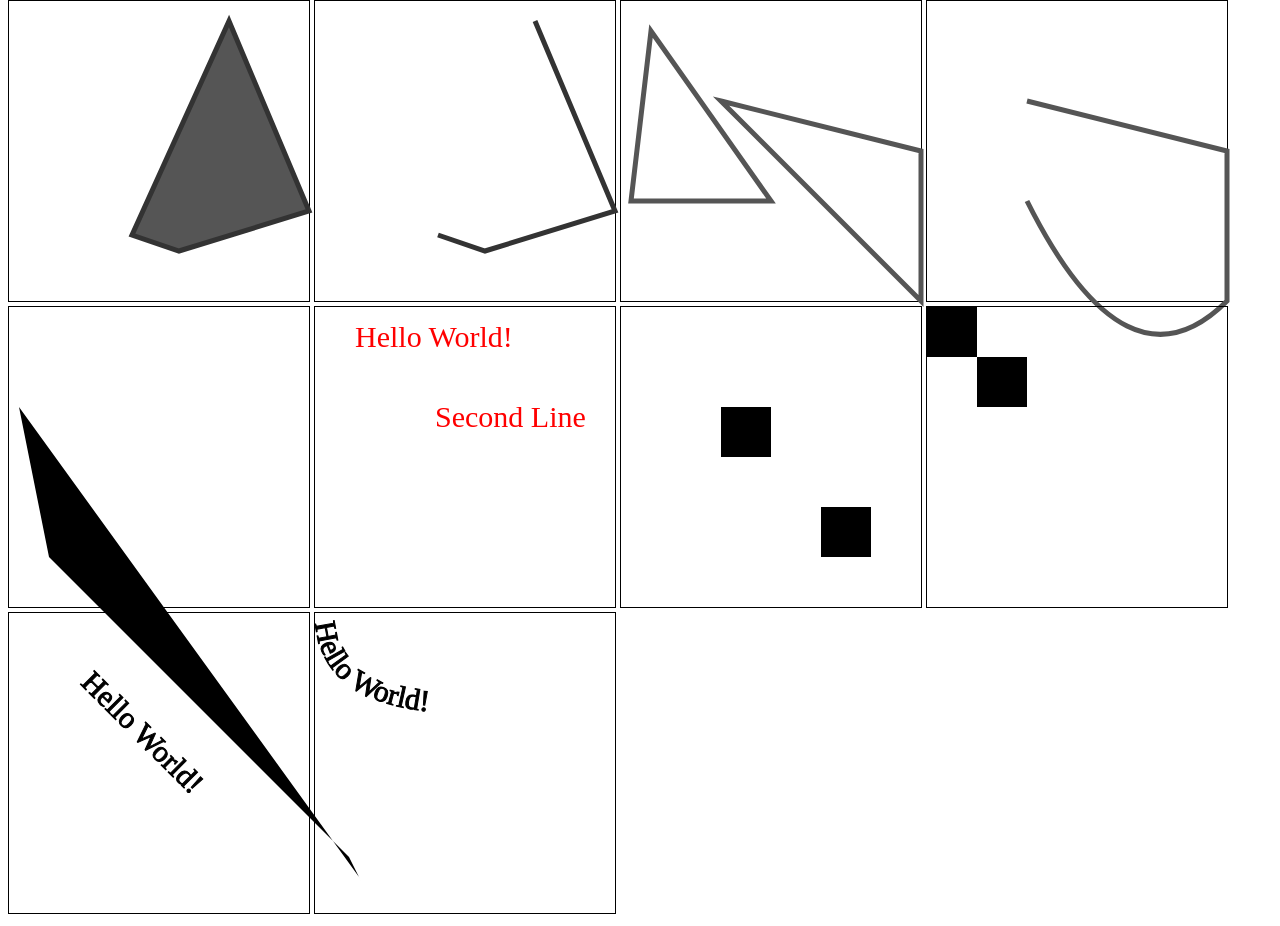
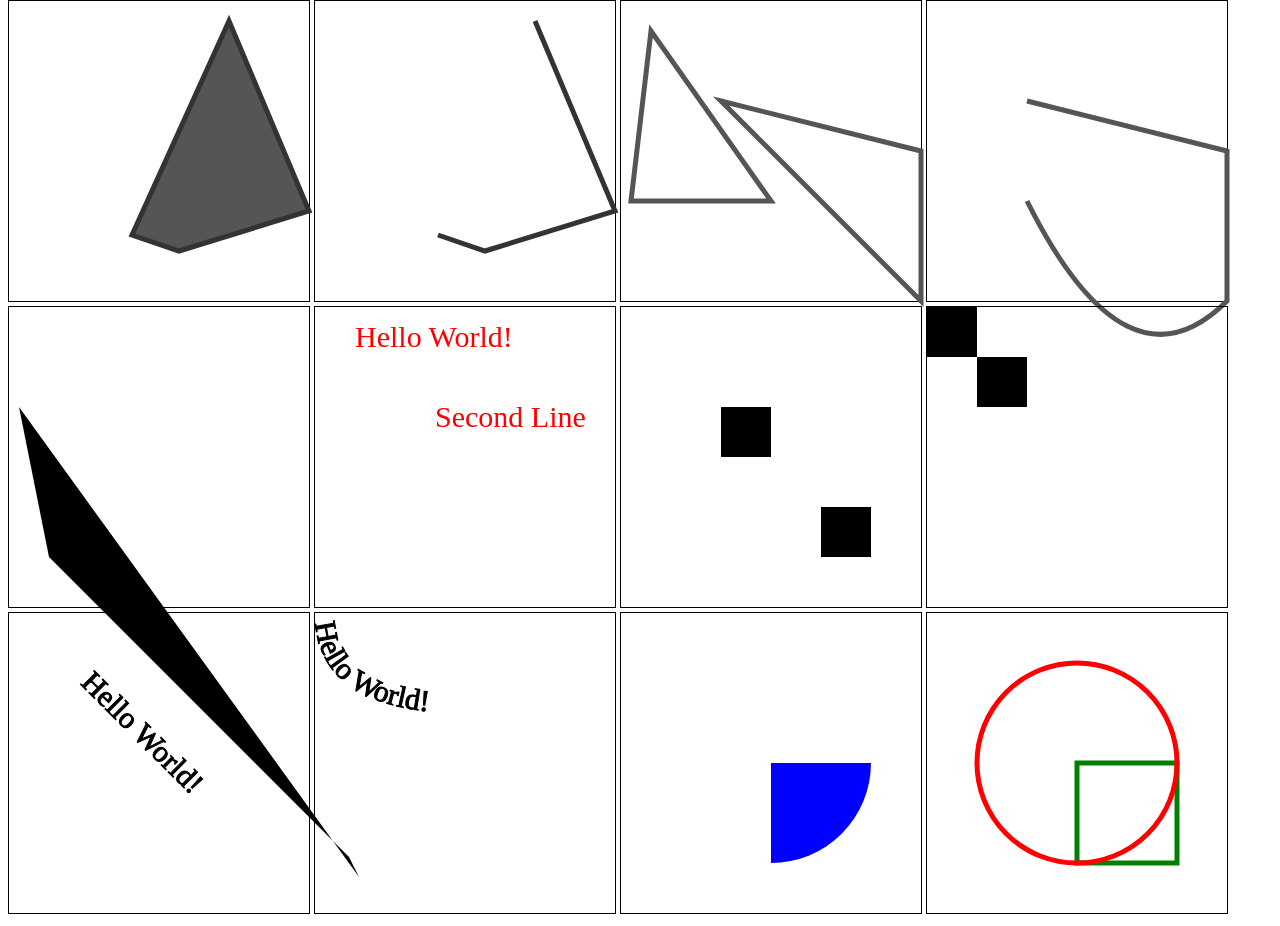
Before and after one commit to mmacdonald1/D3-intro, a website: page index.html in a window 1280 px wide. Shown: the part 386-1312 px from the top of the page. Drawn offline with Linux system fonts and the light colour scheme.

Commit message:
clip paths

```diff
--- a/index.html
+++ b/index.html
@@ -70,6 +70,7 @@
 </head>
 <body>
     <h1>Hello!</h1>
+    <!-- Shapes ------------>
     <svg class = "container">
         <rect id= "rectangle"></rect>
     </svg>
@@ -88,6 +89,8 @@
     <svg class = "container">
         <polyline id= "polyline" points="220,20 300,210 170,250 123,234"  ></polyline>
     </svg>
+
+    <!-- Paths ------------>
     <svg class = "container">
         <path id = "path"  d="
 
@@ -122,6 +125,8 @@
         q20,40 10,20
         "></path>
     </svg>
+
+    <!-- Text ------------>
     <svg class = "container">
         <a xlink:href="https://google.com/" target="_blank">
             <text id ="text" x="40" y="40">Hello World!
@@ -129,6 +134,8 @@
             </text>
         </a>
     </svg>
+
+    <!-- Defintions and groups ------------>
     <svg class = "container">
         <defs>
             <rect id= "defs" width= "50" height = "50" x="0" y="0"></rect>
@@ -149,6 +156,8 @@
         <use xlink:href="#def"></use>
 
     </svg>
+
+    <!-- Text on a Path ------------>
     <svg class = "container">
         <defs>
             <path id="custom_text_path" d="M0,0 L300,300"></path>
@@ -159,7 +168,7 @@
            </textpath>
         </text>
     </svg>
-        <svg class = "container">
+    <svg class = "container">
         <defs>
             <path id="custom_text_path2" d="M0,0 Q0,100 150,100"></path>
         </defs>
@@ -169,6 +178,26 @@
            </textpath>
         </text>
     </svg>
+
+    <!-- Clip Paths ------------>
+    <svg class = "container">
+       <defs>
+           <clipPath id="custom_clip_path">
+               <rect x="150" y="150" width="100" height="100"></rect>
+           </clipPath>
+       </defs>
+        <circle cx="150" cy="150" r="100" fill="blue" clip-path="url(#custom_clip_path)"></circle>
+    </svg>
+
+     <!-- Clip Path Visualization ------------>
+     <svg class = "container">
+
+        <rect x="150" y="150" width="100" height="100" stroke="green" stroke-width="5" fill="none"></rect>
+
+        <circle cx="150" cy="150" r="100" stroke="red" stroke-width="5" fill="none"></circle>
+    </svg>
+
+
 </body>
 
 <script>
```
